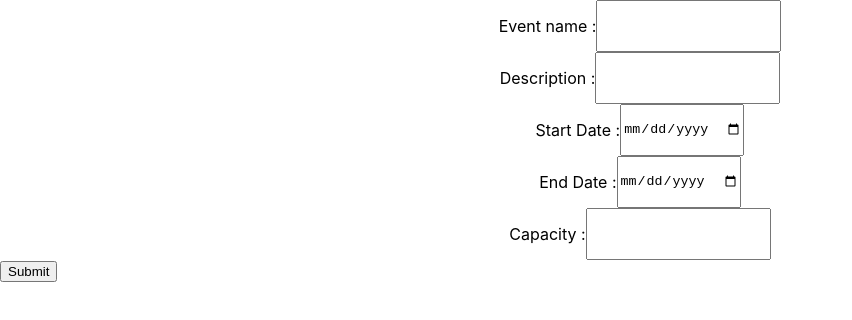
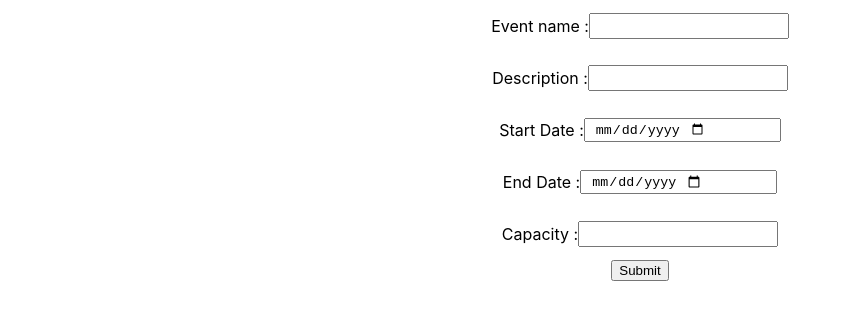
Before and after one commit to sachinrao-dev/event-brite-frontend, a React (Create React App) app: page /create in a window 1280 px wide. Shown: the top 320 px of the page, without its empty margins (0-852 px from the left). Built offline with nearby package versions, Linux system fonts and the light colour scheme.

Commit message:
implement in create event css

```diff
--- a/src/Components/Constant/CreateEvent.js
+++ b/src/Components/Constant/CreateEvent.js
@@ -18,7 +18,6 @@ function CreateEvent() {
       end_date: `${new Date(endDate).toISOString().slice(0, -5)}Z`,
       capacity,
     };
-    console.log(data, "data");
 
     await fetch("http://localhost:7089/event/create", {
       method: "post",
@@ -31,30 +30,52 @@ function CreateEvent() {
   };
 
   return (
-    <div>
+    <div className="insertDataForm">
       <div className="list">
         <p>Event name :</p>
-        <input type="text" onChange={(e) => setEventName(e.target.value)} />
+        <input
+          type="text"
+          className="TextInput"
+          onChange={(e) => setEventName(e.target.value)}
+        />
       </div>
       <div className="list">
         <p>Description :</p>
-        <input type="text" onChange={(e) => setDescription(e.target.value)} />
+        <input
+          type="text"
+          className="TextInput"
+          onChange={(e) => setDescription(e.target.value)}
+        />
       </div>
       <div className="list">
         <p>Start Date : </p>
-        <input type="Date" onChange={(e) => setStartDate(e.target.value)} />
+        <input
+          type="Date"
+          className="TextInput"
+          onChange={(e) => setStartDate(e.target.value)}
+        />
       </div>
       <div className="list">
         <p>End Date :</p>
-        <input type="Date" onChange={(e) => setEndDate(e.target.value)} />
+        <input
+          type="Date"
+          className="TextInput"
+          onChange={(e) => setEndDate(e.target.value)}
+        />
       </div>
       <div className="list">
         <p>Capacity :</p>
-        <input type="number" onChange={(e) => setCapacity(e.target.value)} />
+        <input
+          type="number"
+          className="TextInput"
+          onChange={(e) => setCapacity(e.target.value)}
+        />
       </div>
-      <button type="button" onClick={insertData}>
-        Submit
-      </button>
+      <div className="insertButton">
+        <button type="button" onClick={insertData}>
+          Submit
+        </button>
+      </div>
     </div>
   );
 }
--- a/src/Components/Constant/Dashboard.js
+++ b/src/Components/Constant/Dashboard.js
@@ -17,21 +17,8 @@ function Dashboard() {
       setData(response.data);
     });
   }, []);
-  const upDateHandler = (id) => {
-    navigate(`/update/${id}`);
-  };
-
-  const deleteEvent = async (id) => {
-    await fetch(`http://localhost:7089/event/delete/${id}`, {
-      method: "Delete",
-    });
-    axios.get("http://localhost:7089/event/list").then((response) => {
-      setData(response.data);
-    });
-  };
 
   const EventDetails = (id) => {
-    console.log(id, "id is here");
     navigate(`/eventDetail/${id}`);
   };
 
@@ -39,7 +26,7 @@ function Dashboard() {
     <div>
       <NavBar />
       <div className="dashboard">
-        {data?.map((item, index) => (
+        {data?.map((item) => (
           <div className="eventList" onClick={() => EventDetails(item._id)}>
             <div className="list">
               <p className="event">Event name : </p>
@@ -61,17 +48,6 @@ function Dashboard() {
               <p>Capacity :</p>
               <p>{item.capacity}</p>
             </div>
-            <div className="action">
-              <button
-                type="button"
-                onClick={() => upDateHandler(item._id, index)}
-              >
-                Update
-              </button>
-              <button type="button" onClick={() => deleteEvent(item._id)}>
-                delete
-              </button>
-            </div>
           </div>
         ))}
       </div>
--- a/src/Components/Constant/SingleEvent.js
+++ b/src/Components/Constant/SingleEvent.js
@@ -1,45 +1,47 @@
+/* eslint-disable react-hooks/exhaustive-deps */
 import axios from "axios";
 import React, { useState, useEffect } from "react";
 import { useNavigate, useParams } from "react-router-dom";
 
 function SingleEvent() {
-  const [eventName, setEventName] = useState("");
-  const [description, setDescription] = useState();
-  const [capacity, setCapacity] = useState();
   const [data, setData] = useState();
   const params = useParams();
   const navigate = useNavigate();
-  const deleteEvent = async (id) => {
-    await fetch(`http://localhost:7089/event/delete/${id}`, {
+  const deleteEvent = async () => {
+    await fetch(`http://localhost:7089/event/delete/${params.id}`, {
       method: "Delete",
     });
     axios.get("http://localhost:7089/event/list").then((response) => {
       setData(response.data);
+      navigate("/dashboard");
     });
   };
 
   const getData = async () => {
     let result = await fetch(`http://localhost:7089/event/update/${params.id}`);
     result = await result.json();
-    console.log(result);
     setData(result[0]);
-    // setEventName(result[0].event_name);
-    // setDescription(result[0].event_description);
-    // setCapacity(result[0].capacity);
   };
   useEffect(() => {
     getData();
   }, []);
-  console.log(data?.event_name, "data is here");
+
+  const upDateHandler = () => {
+    navigate(`/update/${params.id}`);
+  };
   return (
     <div>
       <p>{data?.event_name}</p>
       <p>{data?.event_description}</p>
       <p>{data?.capacity}</p>
-      <button type="button">Update</button>
-      <button type="button" onClick={() => deleteEvent()}>
-        Delete
-      </button>
+      <div>
+        <button type="button" onClick={() => upDateHandler()}>
+          Update
+        </button>
+        <button type="button" onClick={() => deleteEvent()}>
+          Delete
+        </button>
+      </div>
     </div>
   );
 }
--- a/src/Components/Style/LoginStyle.css
+++ b/src/Components/Style/LoginStyle.css
@@ -34,6 +34,7 @@
 .list {
     display: flex;
     flex-direction: row;
+    text-align: center;
     justify-content: center;
 }
 .dashboard{
@@ -46,3 +47,18 @@
     width: 100%;
     margin: 0 auto;
 }
+.TextInput{
+    width: 15%;
+    height: 20px;
+    display: flex;
+    align-self: center;
+    text-align: center;
+}
+.insertButton{
+    display: flex;
+    justify-content: center;
+}
+.insertDataForm{
+    width: 100%;
+
+}
```
